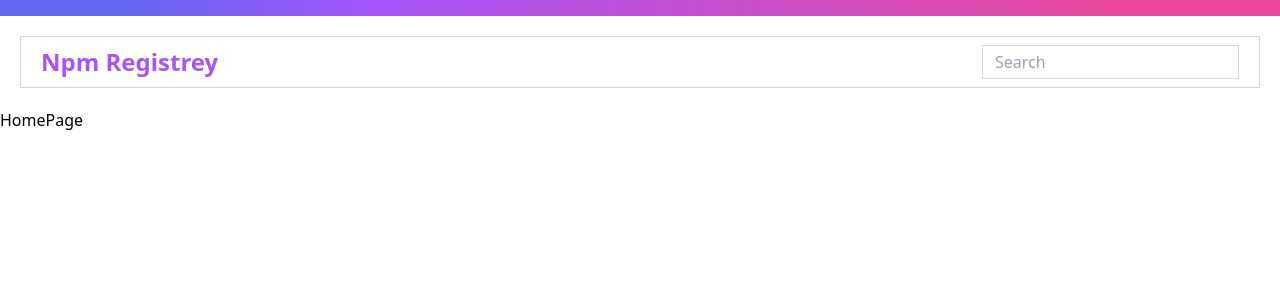
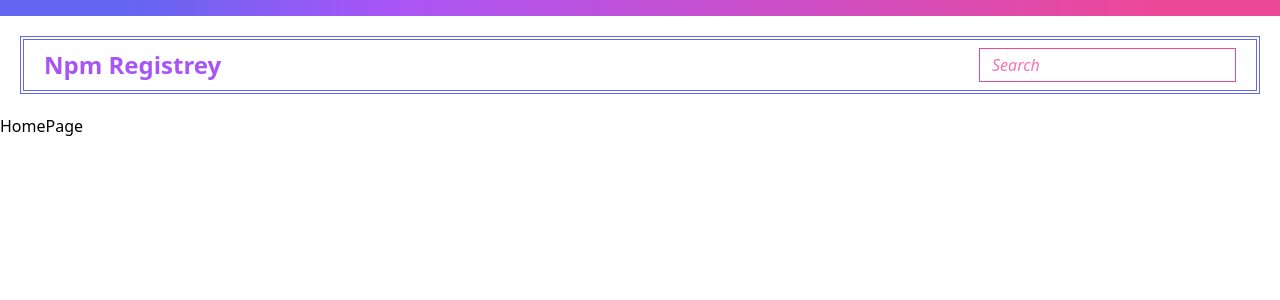
Before and after one commit to KaranMeghe/Npm-Registry-, a React (Vite) app: page / in a window 1280 px wide. Shown: the top 300 px of the page. Built offline with nearby package versions, Linux system fonts and the light colour scheme.

Commit message:
style - update style on nav bar

```diff
--- a/src/Components/Header/Header.tsx
+++ b/src/Components/Header/Header.tsx
@@ -4,7 +4,7 @@
 const Header = () => {
   return (
     <header>
-      <nav className="flex justify-between items-center border border-gray-300 m-5 py-2 px-5">
+      <nav className="flex justify-between items-center  border-double border-4 border-indigo-500  m-5 py-2 px-5">
         <Link to="/">
           <span className="text-purple-500 font-bold  text-2xl ">
             Npm Registrey
@@ -17,3 +17,6 @@
 };
 
 export default Header;
+
+// border-double border-4 border-sky-500
+// border border-gray-300
--- a/src/Components/SearchInput/SearchInput.tsx
+++ b/src/Components/SearchInput/SearchInput.tsx
@@ -17,7 +17,7 @@
       <Input
         type="text"
         placeholder="Search"
-        className="border border-gray-300 px-3 py-1"
+        className="border border-pink-500 px-3 py-1 text-pink-500 placeholder:italic placeholder:text-pink-400"
         value={term}
         onChange={(e) => setTerm(e.target.value)}
       />
```
